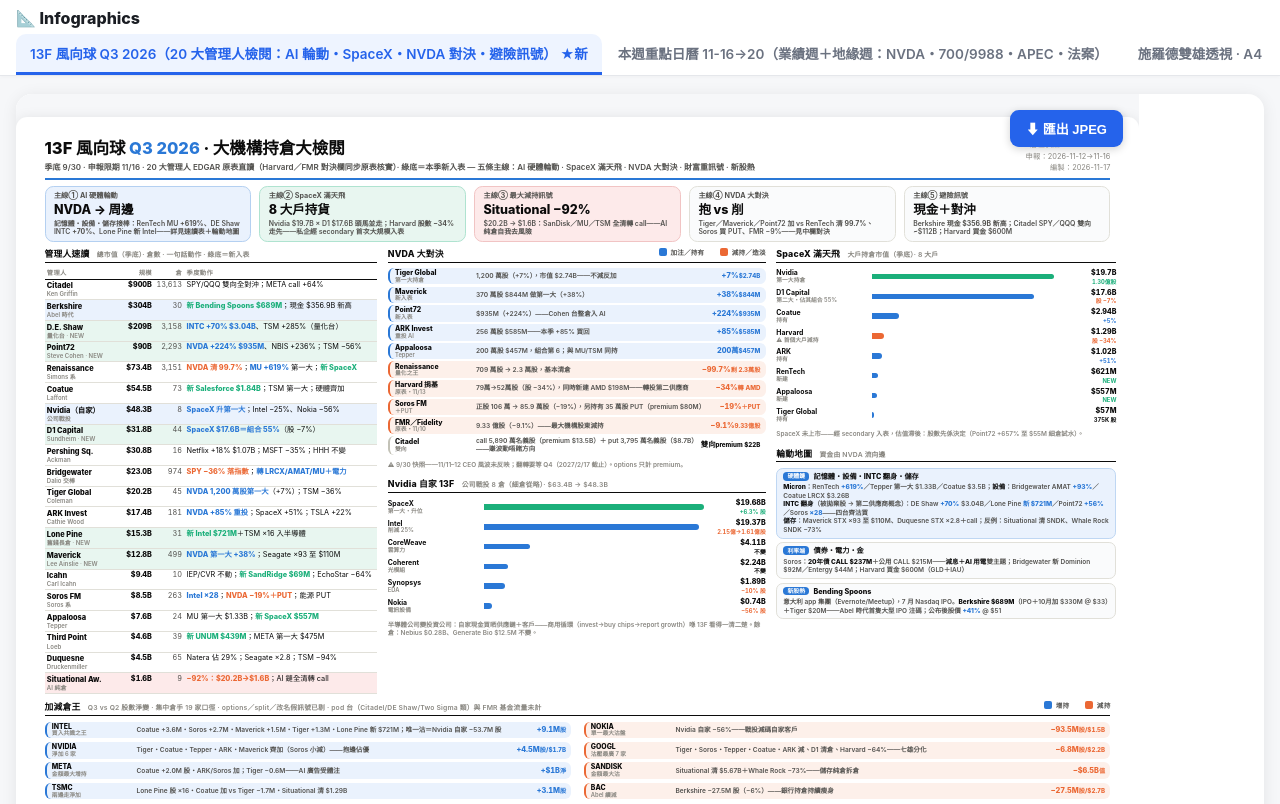
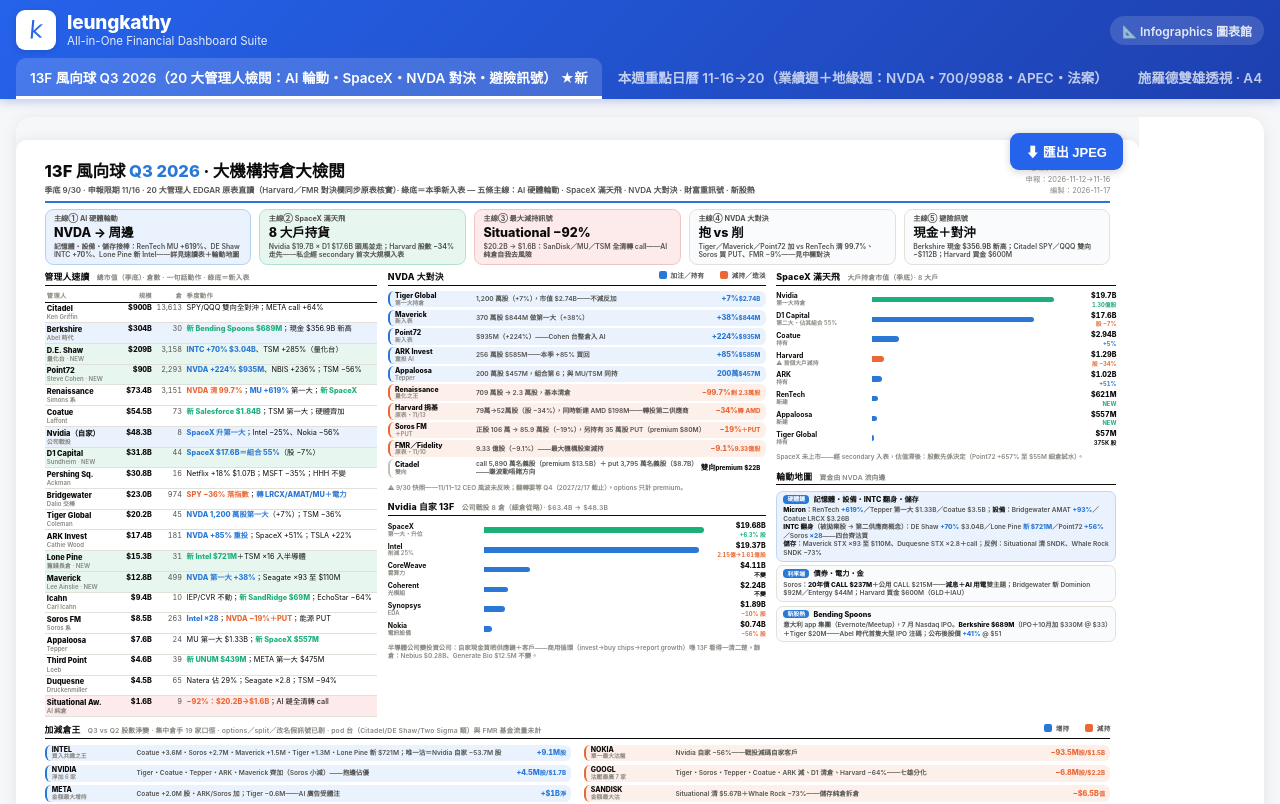
Before and after one commit to leunghlk/infographics, a plain HTML site: page index.html in a window 1280 px wide. Shown: the top 804 px of the page. Drawn offline with Linux system fonts and the light colour scheme.

Commit message:
gallery header：返藍色 default——k logo＋leungkathy＋All-in-One Financial Dashboard Suite
同 hub header 同款（藍漸層 135deg＋白底手寫 k logo＋副題）；右側細 chip 標明 📐 圖表館（<700px 收）。
tab strip 保留單行橫滑＋向下滾 auto-hide＋active scrollIntoView（11-17 兩修唔翻案），色改藍底白字制。

Co-Authored-By: Claude Code <noreply@anthropic.com>

```diff
--- a/index.html
+++ b/index.html
@@ -3,23 +3,34 @@
 <head>
 <meta charset="UTF-8">
 <meta name="viewport" content="width=device-width, initial-scale=1.0">
-<title>Infographics</title>
+<title>leungkathy · Infographics 圖表館</title>
 <style>
   :root{--ink:#1a1d23;--muted:#6b7280;--line:#e5e7eb;--accent:#2563eb;--accent-light:#eef4ff;}
   *{margin:0;padding:0;box-sizing:border-box;}
   body{font-family:-apple-system,BlinkMacSystemFont,"PingFang TC","Microsoft JhengHei",sans-serif;background:#f6f7f9;color:var(--ink);}
-  header{position:sticky;top:0;background:#fff;border-bottom:1px solid var(--line);padding:8px 16px 0;z-index:9;
-    transition:transform .28s ease;box-shadow:0 1px 4px rgba(0,0,0,.03);}
+  header{position:sticky;top:0;background:linear-gradient(135deg,#2563eb 0%,#1e40af 100%);color:#fff;padding:10px 16px 0;z-index:9;
+    transition:transform .28s ease;box-shadow:0 2px 10px rgba(30,64,175,.28);}
   header.hide{transform:translateY(-110%);}
-  header h1{font-size:16px;font-weight:800;margin-bottom:6px;}
+  .hdrow{display:flex;align-items:center;justify-content:space-between;gap:12px;margin-bottom:8px;}
+  .brand{display:flex;align-items:center;gap:11px;}
+  .logo{width:40px;height:40px;background:#fff;border-radius:9px;display:flex;align-items:center;justify-content:center;
+    font-size:24px;font-weight:300;color:#2563eb;font-style:italic;position:relative;overflow:hidden;
+    box-shadow:0 2px 6px rgba(0,0,0,.12);flex:0 0 auto;}
+  .logo::after{content:'k';transform:rotate(-6deg);font-family:'Brush Script MT','Segoe Script',cursive,sans-serif;}
+  .btext{line-height:1;}
+  .btext h1{font-size:19px;font-weight:800;letter-spacing:-.01em;}
+  .btext .sub{font-size:11.5px;opacity:.88;margin-top:4px;}
+  .corner{font-size:12px;font-weight:600;color:rgba(255,255,255,.85);background:rgba(255,255,255,.14);
+    padding:6px 12px;border-radius:999px;white-space:nowrap;}
+  @media (max-width:700px){.corner{display:none;}}
   /* 單行橫滑 tab strip：永遠得一row，闊都唔會疊層霸位 */
   nav{display:flex;gap:2px;flex-wrap:nowrap;align-items:center;overflow-x:auto;-webkit-overflow-scrolling:touch;scrollbar-width:none;}
   nav::-webkit-scrollbar{display:none;}
   nav a.tab{font-size:13.5px;font-weight:600;padding:9px 14px;border-radius:10px 10px 0 0;text-decoration:none;white-space:nowrap;flex:0 0 auto;
-    color:var(--muted);border:none;border-bottom:3px solid transparent;background:transparent;cursor:pointer;}
-  nav a.tab:hover{color:var(--ink);background:#f3f4f6;}
-  nav a.tab.on{color:var(--accent);border-bottom-color:var(--accent);background:var(--accent-light);}
-  nav a.open{font-size:13px;font-weight:700;color:var(--accent);text-decoration:none;margin-left:8px;padding:9px 4px;white-space:nowrap;flex:0 0 auto;}
+    color:rgba(255,255,255,.72);border:none;border-bottom:3px solid transparent;background:transparent;cursor:pointer;}
+  nav a.tab:hover{color:#fff;background:rgba(255,255,255,.12);}
+  nav a.tab.on{color:#fff;border-bottom-color:#fff;background:rgba(255,255,255,.16);}
+  nav a.open{font-size:13px;font-weight:700;color:#fff;text-decoration:none;margin-left:8px;padding:9px 4px;white-space:nowrap;flex:0 0 auto;}
   main{max-width:1400px;margin:18px auto;padding:0 16px;}
   .framebox{position:relative;width:100%;border-radius:16px;overflow:hidden;background:#fff;box-shadow:0 2px 16px rgba(0,0,0,.08);}
   .framebox iframe{border:none;display:block;background:#fff;}
@@ -36,7 +47,16 @@
 </head>
 <body>
 <header>
-  <h1>📐 Infographics</h1>
+  <div class="hdrow">
+    <div class="brand">
+      <div class="logo"></div>
+      <div class="btext">
+        <h1>leungkathy</h1>
+        <div class="sub">All-in-One Financial Dashboard Suite</div>
+      </div>
+    </div>
+    <div class="corner">📐 Infographics 圖表館</div>
+  </div>
   <nav id="tabs"></nav>
 </header>
 <main><div class="framebox" id="framebox"><iframe id="frame" title="infographic"></iframe><div class="tapopen" id="tapopen" title="開獨立頁"><span>⤢ 撳一下開全頁・可以匯出 JPEG 貯相簿</span></div></div></main>
```
